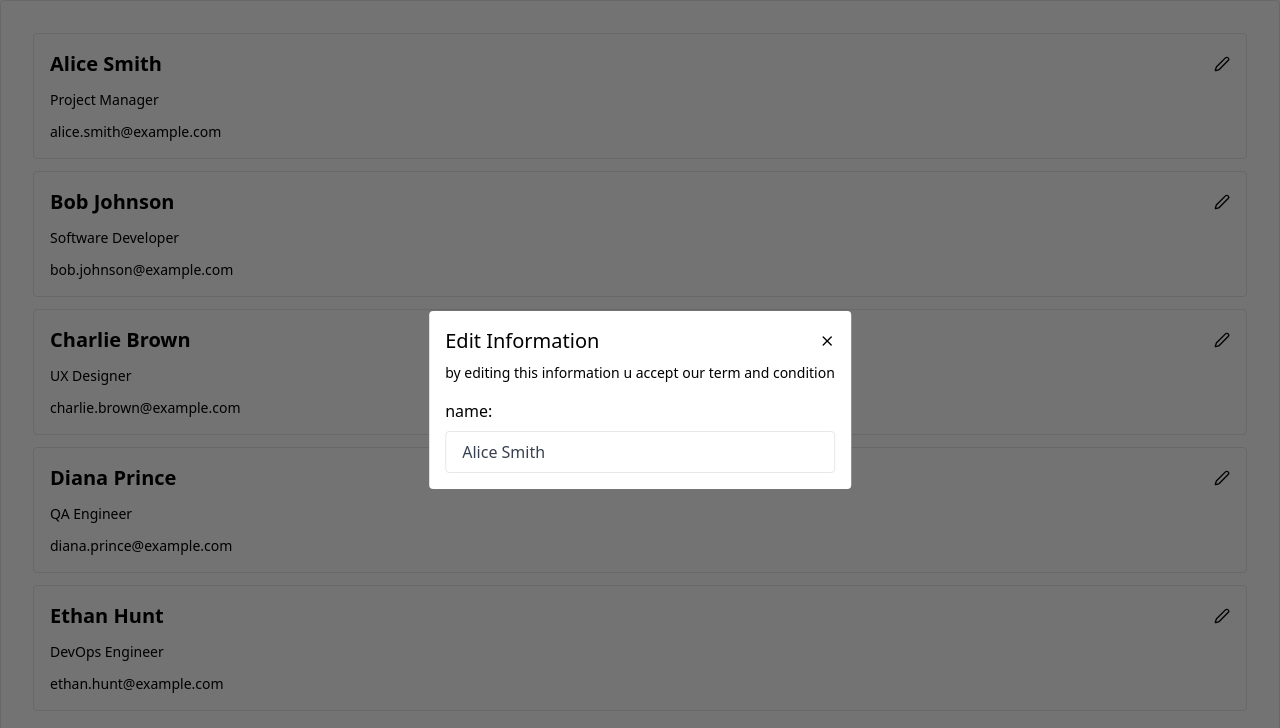
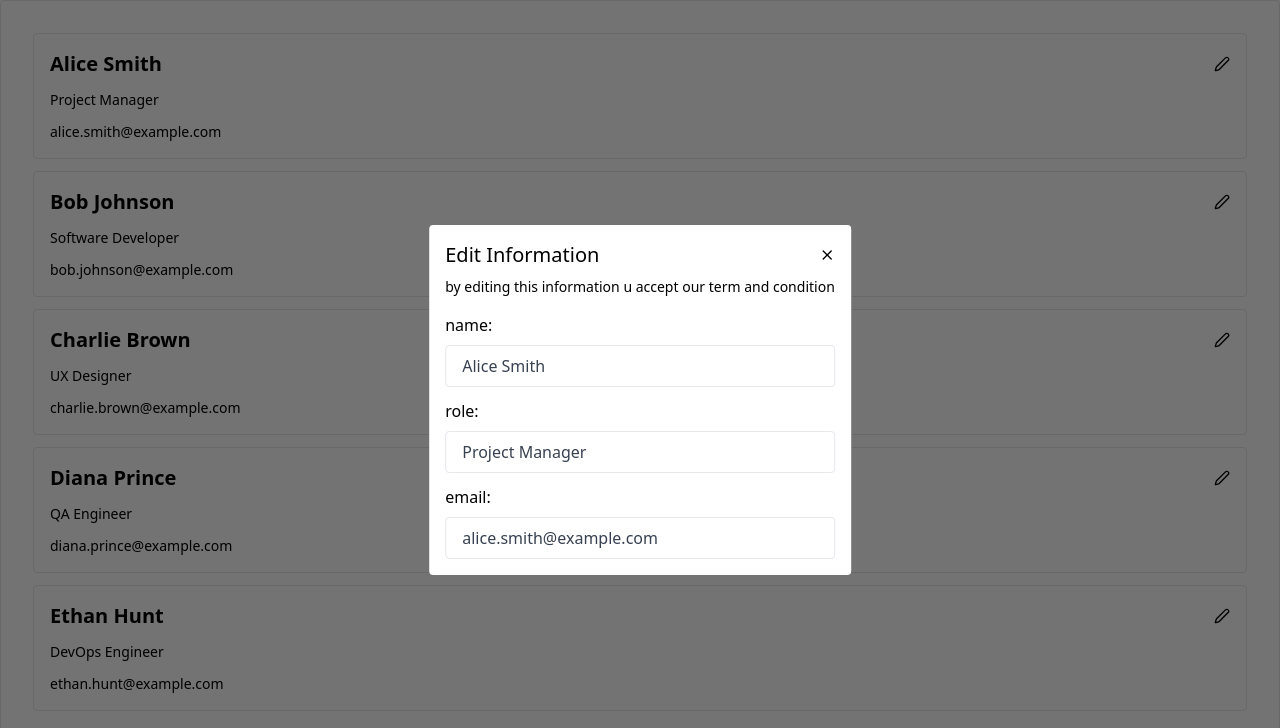
Before and after one commit to NaifIT11/radix-dialog-as-children, a Next.js app: page / in a window 1280 px wide. Both pictures are taken after a click on the button 1222 px from the left and 64 px from the top of the page. Shown: the top 728 px of the page. Built offline with nearby package versions, Linux system fonts and the light colour scheme.

Commit message:
completing form input

```diff
--- a/src/app/components/Member.tsx
+++ b/src/app/components/Member.tsx
@@ -39,6 +39,14 @@ export default function Member({ name, role, email }: Member) {
                   <label htmlFor="name">name:</label>
                   <input type="text" id="name" value={name} className="px-4 text-gray-700 py-2 rounded ring-black outline-none border focus-visible:ring-2 ring-offset-2"/>
                 </div>
+                <div className="grid gap-2">
+                  <label htmlFor="role">role:</label>
+                  <input type="text" id="role" value={role} className="px-4 text-gray-700 py-2 rounded ring-black outline-none border focus-visible:ring-2 ring-offset-2"/>
+                </div>
+                <div className="grid gap-2">
+                  <label htmlFor="email">email:</label>
+                  <input type="email" id="email" value={email} className="px-4 text-gray-700 py-2 rounded ring-black outline-none border focus-visible:ring-2 ring-offset-2"/>
+                </div>
               </form>
             </Dialog.Content>
           </Dialog.Portal>
```
